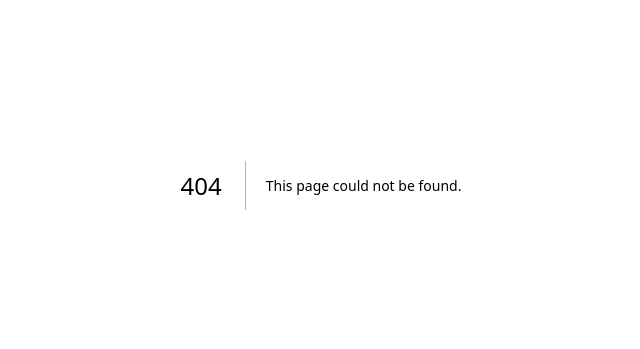
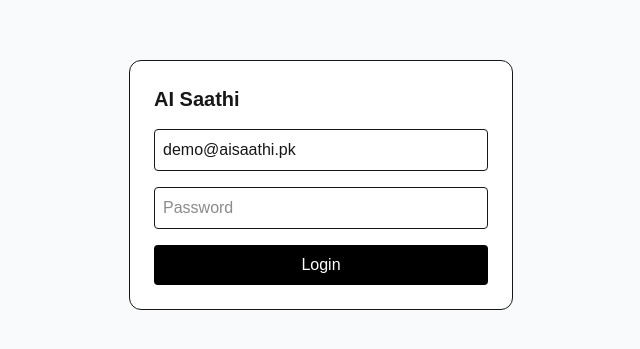
Before and after one commit to CoDEMINDS02/ai-saathi, a Next.js app: page /login in a window 1280 px wide. Before the commit this address had no page. Shown: the part 215-564 px from the top of the page, without its empty margins (319-959 px from the left). Built offline with nearby package versions, Linux system fonts and the light colour scheme.

Commit message:
Add login with signed cookie and route protection

```diff
--- /dev/null
+++ b/src/app/api/auth/login/route.ts
@@ -0,0 +1,28 @@
+import { NextResponse } from "next/server";
+import bcrypt from "bcryptjs";
+import { z } from "zod";
+import { prisma } from "@/lib/prisma";
+import { createSessionToken, COOKIE_NAME, MAX_AGE } from "@/lib/session";
+
+const schema = z.object({ email: z.string().email(), password: z.string().min(1) });
+
+export async function POST(req: Request) {
+  const parsed = schema.safeParse(await req.json().catch(() => null));
+  if (!parsed.success) {
+    return NextResponse.json({ error: "Email aur password dein." }, { status: 400 });
+  }
+  const user = await prisma.user.findUnique({ where: { email: parsed.data.email } });
+  const ok = user ? await bcrypt.compare(parsed.data.password, user.passwordHash) : false;
+  if (!user || !ok) {
+    return NextResponse.json({ error: "Email ya password galat hai." }, { status: 401 });
+  }
+  const res = NextResponse.json({ ok: true, name: user.name });
+  res.cookies.set(COOKIE_NAME, createSessionToken(user.id), {
+    httpOnly: true,
+    sameSite: "lax",
+    secure: process.env.NODE_ENV === "production",
+    path: "/",
+    maxAge: MAX_AGE,
+  });
+  return res;
+}
--- /dev/null
+++ b/src/app/api/auth/logout/route.ts
@@ -0,0 +1,8 @@
+import { NextResponse } from "next/server";
+import { COOKIE_NAME } from "@/lib/session";
+
+export async function POST() {
+  const res = NextResponse.json({ ok: true });
+  res.cookies.set(COOKIE_NAME, "", { path: "/", maxAge: 0 });
+  return res;
+}
--- /dev/null
+++ b/src/app/login/page.tsx
@@ -0,0 +1,58 @@
+"use client";
+import { useState } from "react";
+import { useRouter } from "next/navigation";
+
+export default function LoginPage() {
+  const router = useRouter();
+  const [email, setEmail] = useState("demo@aisaathi.pk");
+  const [password, setPassword] = useState("");
+  const [error, setError] = useState("");
+  const [loading, setLoading] = useState(false);
+
+  async function submit() {
+    setLoading(true);
+    setError("");
+    const res = await fetch("/api/auth/login", {
+      method: "POST",
+      headers: { "Content-Type": "application/json" },
+      body: JSON.stringify({ email, password }),
+    });
+    setLoading(false);
+    if (res.ok) {
+      router.push("/dashboard");
+      router.refresh();
+    } else {
+      const data = await res.json().catch(() => null);
+      setError(data?.error ?? "Login nahi ho saka.");
+    }
+  }
+
+  return (
+    <main className="flex min-h-screen items-center justify-center bg-gray-50 p-4">
+      <div className="w-full max-w-sm space-y-4 rounded-xl border bg-white p-6">
+        <h1 className="text-xl font-semibold">AI Saathi</h1>
+        <input
+          className="w-full rounded border p-2"
+          value={email}
+          onChange={(e) => setEmail(e.target.value)}
+          placeholder="Email"
+        />
+        <input
+          className="w-full rounded border p-2"
+          type="password"
+          value={password}
+          onChange={(e) => setPassword(e.target.value)}
+          placeholder="Password"
+        />
+        {error && <p className="text-sm text-red-600">{error}</p>}
+        <button
+          onClick={submit}
+          disabled={loading}
+          className="w-full rounded bg-black p-2 text-white"
+        >
+          {loading ? "Ruko..." : "Login"}
+        </button>
+      </div>
+    </main>
+  );
+}
--- /dev/null
+++ b/src/lib/session.ts
@@ -0,0 +1,28 @@
+import { createHmac, timingSafeEqual } from "crypto";
+
+export const COOKIE_NAME = "saathi_session";
+export const MAX_AGE = 60 * 60 * 24 * 7;
+
+function sign(payload: string) {
+  const secret = process.env.AUTH_SECRET;
+  if (!secret) throw new Error("AUTH_SECRET set nahi hai.");
+  return createHmac("sha256", secret).update(payload).digest("hex");
+}
+
+export function createSessionToken(userId: string) {
+  const exp = Math.floor(Date.now() / 1000) + MAX_AGE;
+  const payload = `${userId}.${exp}`;
+  return `${payload}.${sign(payload)}`;
+}
+
+export function verifySessionToken(token?: string) {
+  if (!token) return null;
+  const parts = token.split(".");
+  if (parts.length !== 3) return null;
+  const [userId, exp, sig] = parts;
+  const a = Buffer.from(sig);
+  const b = Buffer.from(sign(`${userId}.${exp}`));
+  if (a.length !== b.length || !timingSafeEqual(a, b)) return null;
+  if (Number(exp) < Date.now() / 1000) return null;
+  return userId;
+}
--- /dev/null
+++ b/src/proxy.ts
@@ -0,0 +1,20 @@
+import { NextRequest, NextResponse } from "next/server";
+import { COOKIE_NAME, verifySessionToken } from "@/lib/session";
+
+export function proxy(req: NextRequest) {
+  const { pathname } = req.nextUrl;
+  if (pathname === "/login" || pathname.startsWith("/api/auth")) {
+    return NextResponse.next();
+  }
+  if (verifySessionToken(req.cookies.get(COOKIE_NAME)?.value)) {
+    return NextResponse.next();
+  }
+  if (pathname.startsWith("/api/")) {
+    return NextResponse.json({ error: "Pehle login karein." }, { status: 401 });
+  }
+  return NextResponse.redirect(new URL("/login", req.url));
+}
+
+export const config = {
+  matcher: ["/((?!_next/static|_next/image|favicon.ico).*)"],
+};
```
